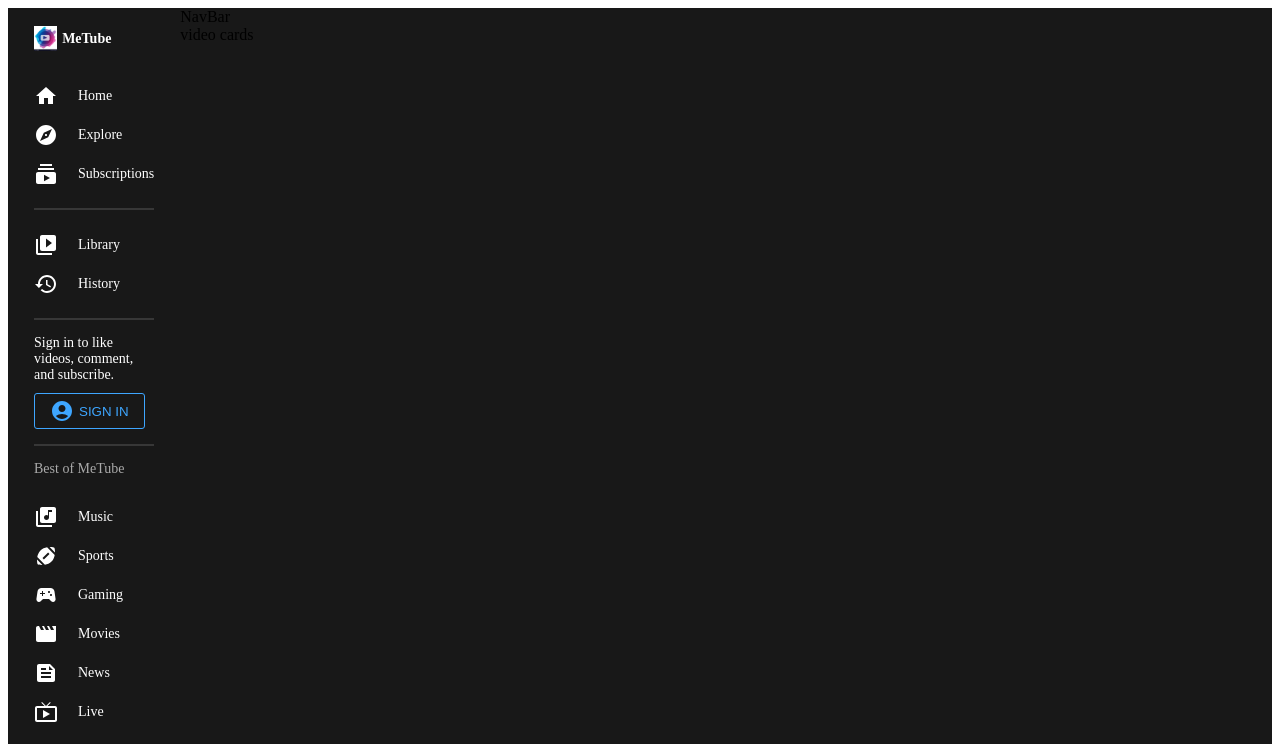
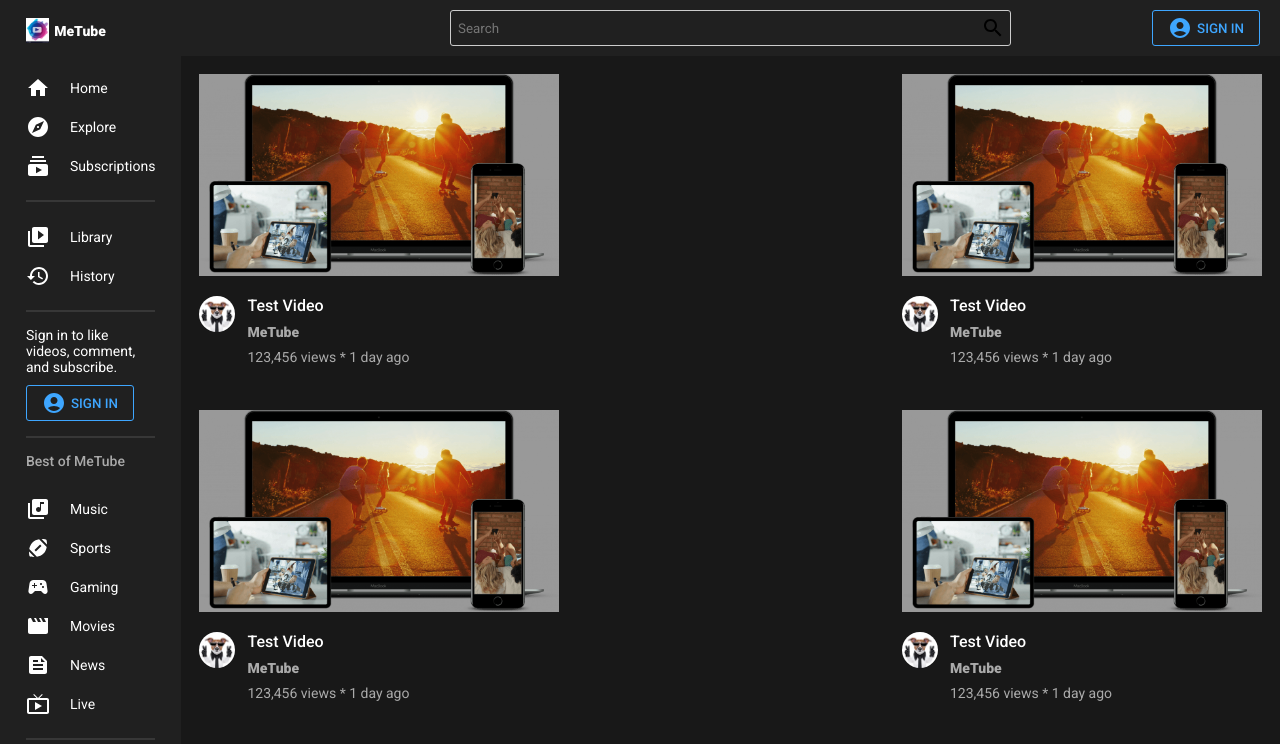
Before and after one commit to ebssgd/MeTube, a React (Create React App) app: page / in a window 1280 px wide. Shown: the top 744 px of the page. Built offline with nearby package versions, Linux system fonts and the light colour scheme.

Commit message:
Video cards finalized

```diff
--- a/public/index.html
+++ b/public/index.html
@@ -9,6 +9,13 @@
       name="description"
       content="Web site created using create-react-app"
     />
+    <link href="https://fonts.googleapis.com/css2?family=Open+Sans:wght@400;700&family=Roboto:wght@100;300;400;500;900&display=swap" rel="stylesheet">
+    <style>
+      * {
+        font-family: 'Roboto', sans-serif;
+        margin: 0;
+      }
+    </style>
     <title>MeTube</title>
   </head>
   <body>
--- a/src/App.js
+++ b/src/App.js
@@ -2,8 +2,10 @@ import { useState } from "react";
 import styled, { ThemeProvider } from "styled-components";
 import Menu from "./components/Menu";
 import NavBar from "./components/NavBar";
-import { darkTheme } from "./utils/Theme";
-import { lightTheme } from "./utils/Theme";
+import { darkTheme, lightTheme } from "./utils/Theme";
+import { BrowserRouter, Routes, Route } from "react-router-dom";
+import Home from "./pages/Home";
+import Video from "./pages/Video";
 
 const Container = styled.div`
   display:flex;
@@ -13,7 +15,7 @@ const Main = styled.div`
   background:${({theme}) => theme.bg};
 `;
 const Wrapper = styled.div`
-
+  padding: 18px 18px;
 `;
 
 function App() {
@@ -21,13 +23,22 @@ function App() {
   return (
     <ThemeProvider theme={darkMode ? darkTheme : lightTheme}>
     <Container>
+      <BrowserRouter>
         <Menu darkMode={darkMode} setDarkMode={setDarkMode} />
         <Main>
           <NavBar />
           <Wrapper>
-          video cards
+            <Routes>
+              <Route path="/">
+                <Route index element={<Home/>} />
+                <Route path="video">
+                  <Route path=":id" element={<Video/>} />
+                </Route>
+              </Route>
+            </Routes>
           </Wrapper>
         </Main>
+      </BrowserRouter>
     </Container>
   </ThemeProvider>
   );
--- /dev/null
+++ b/src/components/Card.js
@@ -0,0 +1,69 @@
+import React from 'react';
+import styled from 'styled-components';
+import video from '../img/videoUpload.png';
+import dog from '../img/coolDog.jpg';
+import { Link } from 'react-router-dom';
+
+const Container = styled.div`
+    width: 360px;
+    margin-bottom: 45px;
+    cursor: pointer;
+`;
+
+const Image = styled.img`
+    width: 100%;
+    height: 202px;
+    background-color: #999999;
+`;
+
+const Details = styled.div`
+    display: flex;
+    margin-top: 16px;
+    gap: 12px;
+`;
+
+const ChannelImage = styled.img`
+    width: 36px;
+    height: 36px;
+    border-radius: 50%;
+    background-color: #999999;
+`;
+
+const Text = styled.div``;
+
+const Title = styled.h1`
+    font-size: 16px;
+    font-weight: 500;
+    color: ${({theme}) => theme.text};
+`;
+
+const ChannelName = styled.h2`
+    font-size: 14px;
+    color: ${({theme}) => theme.textSoft};
+    margin: 9px 0px;
+`;
+
+const Info = styled.div`
+    font-size: 14px;
+    color: ${({theme}) => theme.textSoft};
+`;
+
+const Card = () => {
+  return (
+    <Link to="/video/test" style={{textDecoration:"none"}}>
+        <Container>
+            <Image src={video} />
+            <Details>
+                <ChannelImage src={dog} />
+                <Text>
+                    <Title>Test Video</Title>
+                    <ChannelName>MeTube</ChannelName>
+                    <Info>123,456 views * 1 day ago</Info>
+                </Text>
+            </Details>
+        </Container>
+    </Link>
+  )
+}
+
+export default Card
--- a/src/components/Menu.jsx
+++ b/src/components/Menu.jsx
@@ -17,11 +17,12 @@ import FlagIcon from '@mui/icons-material/Flag';
 import HelpIcon from '@mui/icons-material/Help';
 import LightModeIcon from '@mui/icons-material/LightMode';
 import AccountCircleIcon from '@mui/icons-material/AccountCircle';
+import { Link } from 'react-router-dom';
 
 const Container = styled.div`
     flex:1;
-    background-color: ${({theme}) => theme.bg};
-    height: 100%;
+    background-color: ${({theme}) => theme.bgLighter};
+    height: 100vh;
     color: ${({theme}) => theme.text};
     font-size: 14px;
     position: sticky;
@@ -76,10 +77,12 @@ const Menu = ({darkMode, setDarkMode}) => {
   return (
     <Container>
         <Wrapper>
-            <Logo>
-                <Img src={playButton} />
-                MeTube
-            </Logo>
+            <Link to="/" style={{textDecoration:"none", color:"inherit"}}>
+                <Logo>
+                    <Img src={playButton} />
+                    MeTube
+                </Logo>
+            </Link>
             <Item>
                 <HomeIcon />
                 Home
--- a/src/components/NavBar.jsx
+++ b/src/components/NavBar.jsx
@@ -1,8 +1,70 @@
 import React from 'react'
+import styled from 'styled-components';
+import AccountCircleIcon from '@mui/icons-material/AccountCircle';
+import SearchIcon from '@mui/icons-material/Search';
+
+const Container = styled.div`
+  position: sticky;
+  top: 0;
+  background-color: ${({theme}) => theme.bgLighter};
+  height: 56px;
+`;
+
+const Wrapper = styled.div`
+  display: flex;
+  align-items: center;
+  justify-content: flex-end;
+  height: 100%;
+  padding: 0px 20px;
+  position: relative;
+`;
+
+const Search = styled.div`
+  width: 50%;
+  position: absolute;
+  left: 0px;
+  right: 0px;
+  margin: auto;
+  display: flex;
+  align-items: center;
+  justify-content: space-between;
+  padding: 5px;
+  border: 1px solid #cccccc;
+  border-radius: 3px;
+`;
+
+const Input = styled.input`
+  border: none;
+  background-color: transparent;
+`;
+
+const Button = styled.button`
+    padding: 5px 15px;
+    background-color: transparent;
+    border: 1px solid #3ea6ff;
+    color: #3ea6ff;
+    border-radius: 3px;
+    font-weight: 500;
+    cursor: pointer;
+    display: flex;
+    align-items: center;
+    gap: 5px;
+`;
 
 const NavBar = () => {
   return (
-    <div>NavBar</div>
+    <Container>
+      <Wrapper>
+        <Search>
+          <Input placeholder='Search' />
+          <SearchIcon />
+        </Search>
+        <Button>
+          <AccountCircleIcon />
+          SIGN IN
+        </Button>
+      </Wrapper>
+    </Container>
   )
 }
 
--- /dev/null
+++ b/src/pages/Home.jsx
@@ -0,0 +1,46 @@
+import React from 'react';
+import styled from 'styled-components';
+import Card from '../components/Card';
+
+const Container = styled.div`
+    display: flex;
+    justify-content: space-between;
+    flex-wrap: wrap;
+`;
+
+const Home = () => {
+  return (
+    <Container>
+        <Card />
+        <Card />
+        <Card />
+        <Card />
+        <Card />
+        <Card />
+        <Card />
+        <Card />
+        <Card />
+        <Card />
+        <Card />
+        <Card />
+        <Card />
+        <Card />
+        <Card />
+        <Card />
+        <Card />
+        <Card />
+        <Card />
+        <Card />
+        <Card />
+        <Card />
+        <Card />
+        <Card />
+        <Card />
+        <Card />
+        <Card />
+        <Card />
+    </Container>
+  )
+}
+
+export default Home
--- /dev/null
+++ b/src/pages/Video.jsx
@@ -0,0 +1,9 @@
+import React from 'react'
+
+const Video = () => {
+  return (
+    <div>Video</div>
+  )
+}
+
+export default Video
```
Also changed, not shown: src/img/coolDog.jpg (added), src/img/videoUpload.png (added). Lines whose indentation alone changed are shown as unchanged.
